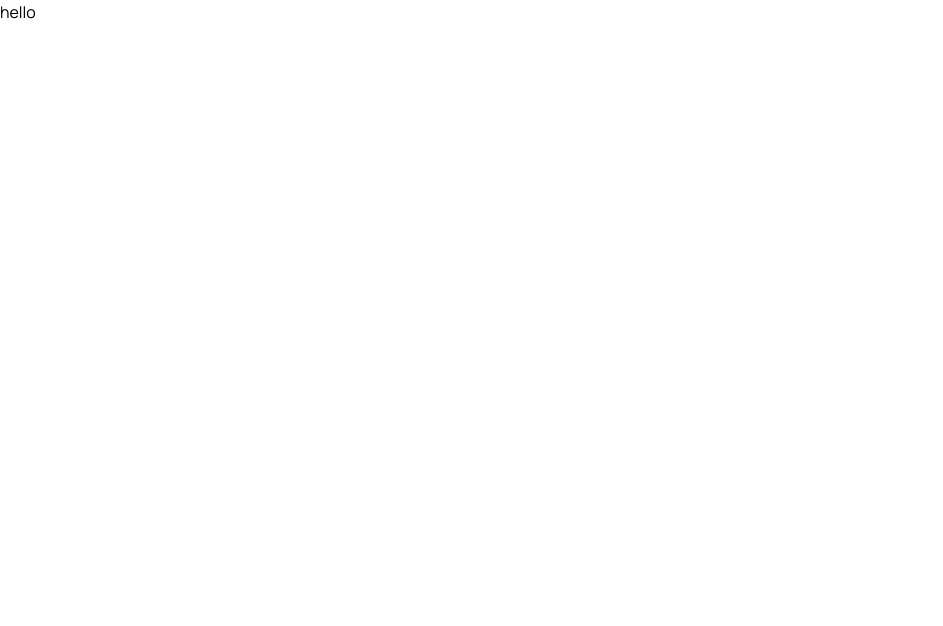
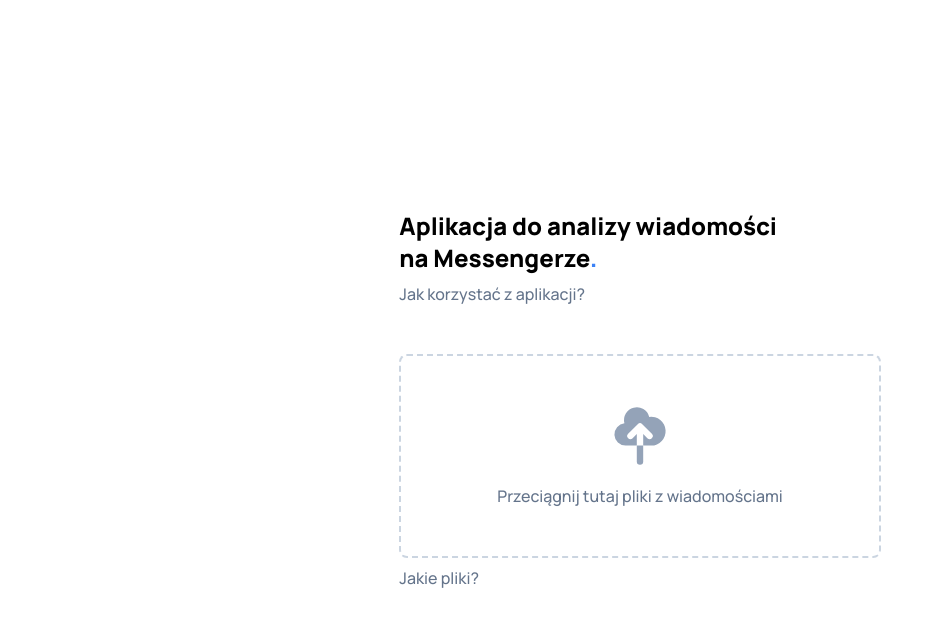
Before and after one commit to marcinlisiecki/fb-analyser, a Next.js app: page / in a window 1280 px wide. Shown: the top 626 px of the page, without its empty margins (0-943 px from the left). Built offline with nearby package versions, Linux system fonts and the light colour scheme.

Commit message:
Add basic Home Page UI

```diff
--- a/package.json
+++ b/package.json
@@ -10,6 +10,7 @@
   },
   "dependencies": {
     "@fontsource/manrope": "^4.5.10",
+    "@heroicons/react": "^1.0.6",
     "next": "12.2.2",
     "react": "18.2.0",
     "react-dom": "18.2.0"
--- a/src/pages/index.tsx
+++ b/src/pages/index.tsx
@@ -1,11 +1,54 @@
-import React from 'react';
+import React, { DragEventHandler, DragEvent, useState } from 'react';
 import { NextPage } from 'next';
+
+import { CloudUploadIcon, QuestionMarkCircleIcon } from '@heroicons/react/solid';
 
 interface OwnProps {}
 type Props = OwnProps;
 
 const HomePage: NextPage<Props> = () => {
-  return <div>hello</div>;
+  const [isDragging, setIsDragging] = useState(false);
+
+  const handleDrop = (e: DragEvent<HTMLDivElement>) => {
+    e.preventDefault();
+    setIsDragging(false);
+
+    console.log(e?.dataTransfer?.files);
+  };
+
+  const handleDragOver = (e: DragEvent<HTMLDivElement>) => {
+    e.preventDefault();
+  };
+
+  return (
+    <div className={'w-screen h-screen flex items-center justify-center transition'}>
+      <div className={'max-w-[600px]'}>
+        <div className={'mb-12'}>
+          <h1 className={'font-black text-2xl max-w-[400px]'}>
+            Aplikacja do analizy wiadomości na Messengerze
+            <span className={'text-primary-500'}>.</span>
+          </h1>
+          <p className={'text-text-secondary font-medium mt-2'}>Jak korzystać z aplikacji?</p>
+        </div>
+        <div
+          className={`py-12 px-24 border-2 border-dashed rounded-lg border-gray-300  flex items-center justify-center flex-col gap-y-4 ${
+            isDragging && 'border-primary-500'
+          }`}
+          onDrop={handleDrop}
+          onDragOver={handleDragOver}
+          onDragEnter={() => setIsDragging(true)}
+          onDragLeave={() => setIsDragging(false)}
+        >
+          <CloudUploadIcon className={'w-16 h-16 fill-gray-400'} />
+          <p className={'font-medium text-text-secondary text-center'}>
+            Przeciągnij tutaj pliki z wiadomościami
+          </p>
+        </div>
+
+        <p className={'text-text-secondary font-medium mt-2'}>Jakie pliki?</p>
+      </div>
+    </div>
+  );
 };
 
 export default HomePage;
```
Also changed, not shown: 1 other file (tests, documents, lock files or other folders).
